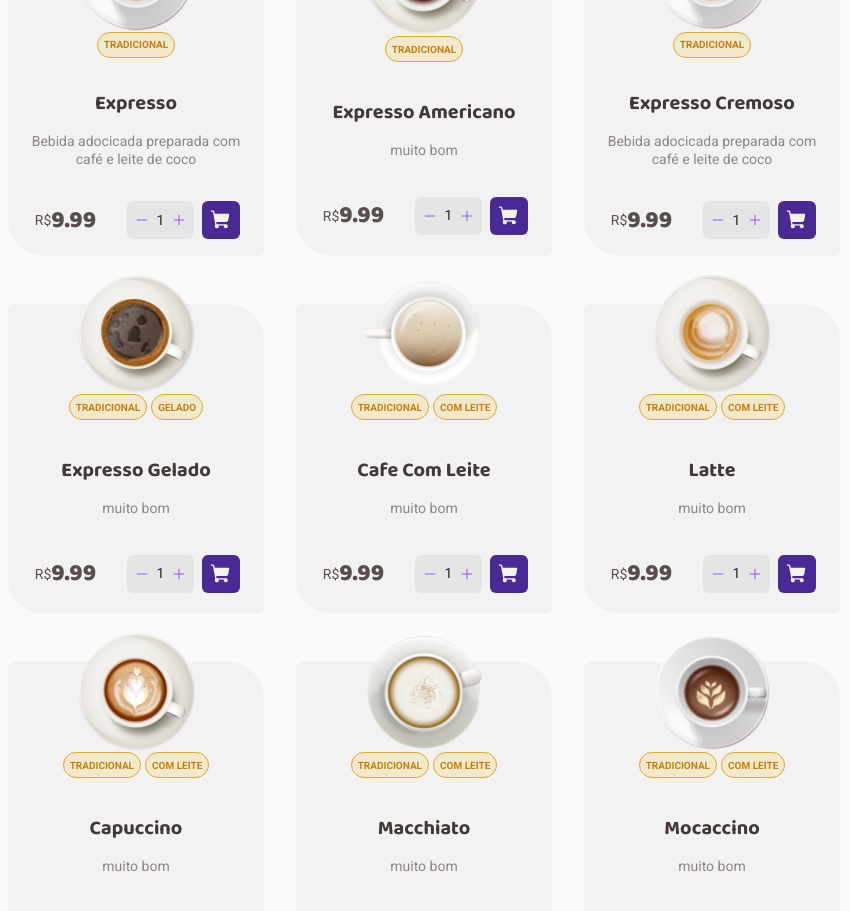
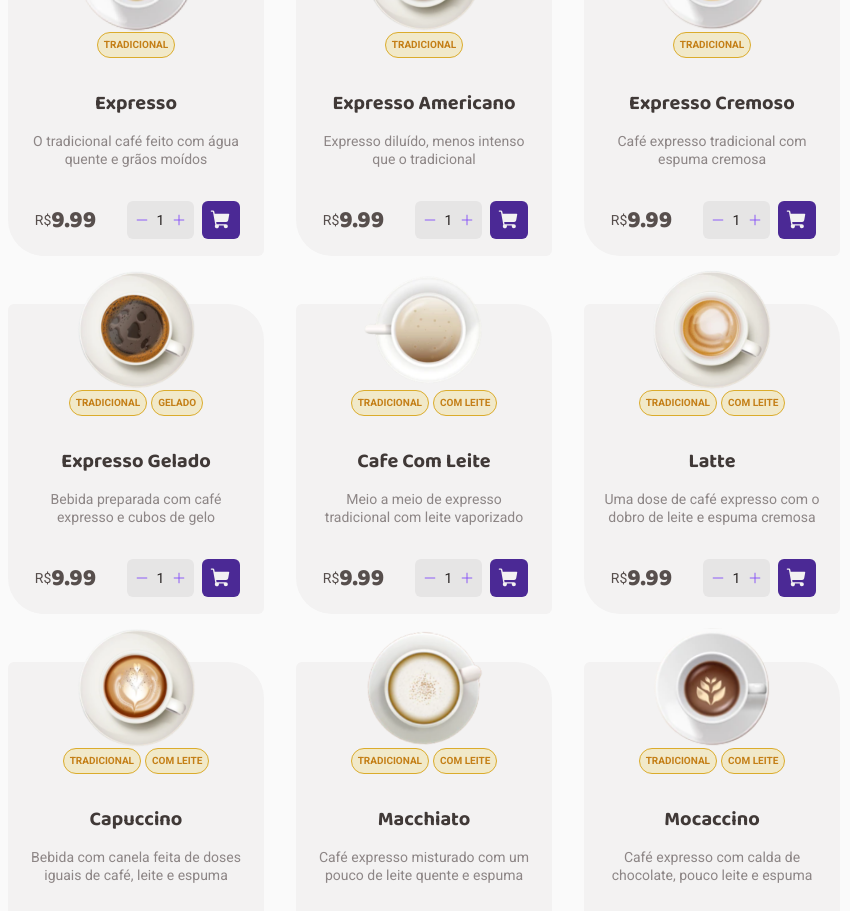
Before and after one commit to ithauront/delivery, a React (Vite) app: page / in a window 1280 px wide. Shown: the part 840-1751 px from the top of the page, without its empty margins (216-1066 px from the left). Built offline with nearby package versions, Linux system fonts and the light colour scheme; no server answers.

Commit message:
state for selectCoffeeCard
made a state for all the coffeeCards and a function to update the state on click of the shopping card button, now the array will have a register of all the coffeecards that are marked for purshase.

```diff
--- a/src/components/coffeelist/coffeeCard/index.tsx
+++ b/src/components/coffeelist/coffeeCard/index.tsx
@@ -2,7 +2,6 @@ import { ShoppingCart, Trash } from 'phosphor-react'
 import { Filter } from '../../filter'
 import { StyledCoffeeCard } from './styles'
 import { Counter } from '../../counter'
-import { useState } from 'react'
 import { CoffeeCardProps } from '../../../shared/utils/coffeeCards'
 
 interface Props extends CoffeeCardProps {}
@@ -14,19 +13,8 @@ export function CoffeeCard({
   coffeeCardDescription,
   isInCheckout = false,
   filterNames = [],
+  onCoffeeCardSelected,
 }: Props) {
-  const [coffeeCardStates, setCoffeeCardStates] = useState<{
-    isCoffeeCardSelected: boolean
-  }>({
-    isCoffeeCardSelected: false,
-  })
-
-  const handleIsCoofeeCardSelected = () => {
-    setCoffeeCardStates({
-      ...coffeeCardStates,
-      isCoffeeCardSelected: true,
-    })
-  }
   return (
     <>
       {isInCheckout ? (
@@ -86,7 +74,7 @@ export function CoffeeCard({
                 <Counter />
                 <button
                   className="purpleShoppingCart"
-                  onClick={handleIsCoofeeCardSelected}
+                  onClick={onCoffeeCardSelected}
                   // position: relative
                 >
                   <ShoppingCart weight="fill" size={22} />
--- a/src/components/coffeelist/index.tsx
+++ b/src/components/coffeelist/index.tsx
@@ -38,6 +38,19 @@ export function Coffeelist() {
     return matchingFilters.length > 0
   }
 
+  const [coffeeCardStates, setCoffeeCardStates] = useState(
+    coffeeCards.map(() => ({ isCoffeeCardSelected: false })),
+  )
+
+  const handleIsCoffeeCardSelected = (index: number) => {
+    setCoffeeCardStates((prevState) => {
+      const updatedStates = [...prevState]
+      updatedStates[index].isCoffeeCardSelected = true
+      return updatedStates
+    })
+    console.log(coffeeCardStates)
+  }
+
   return (
     <>
       <StyledCoffeeListHeader>
@@ -73,9 +86,18 @@ export function Coffeelist() {
 
       <StyledCoffeeList>
         <main>
-          {coffeeCards.map((coffeeCard) => {
+          {coffeeCards.map((coffeeCard, index) => {
             if (shouldRenderCoffeeCard(coffeeCard.filterNames)) {
-              return <CoffeeCard key={coffeeCard.key} {...coffeeCard} />
+              return (
+                <CoffeeCard
+                  key={coffeeCard.key}
+                  isCoffeeCardSelected={
+                    coffeeCardStates[index].isCoffeeCardSelected
+                  }
+                  onCoffeeCardSelected={() => handleIsCoffeeCardSelected(index)}
+                  {...coffeeCard}
+                />
+              )
             }
             return null
           })}
--- a/src/main.tsx
+++ b/src/main.tsx
@@ -1,7 +1,6 @@
 import React from 'react'
 import ReactDOM from 'react-dom/client'
-import { App} from './App.tsx'
-
+import { App } from './App.tsx'
 
 ReactDOM.createRoot(document.getElementById('root') as HTMLElement).render(
   <React.StrictMode>
--- a/src/shared/utils/coffeeCards.ts
+++ b/src/shared/utils/coffeeCards.ts
@@ -23,13 +23,14 @@ export interface CoffeeCardProps {
   isSelected?: boolean
   onClick?: (name: string) => void
   isCoffeeCardSelected?: boolean
+  onCoffeeCardSelected?: () => void
   key?: number
 }
 
 const coffeeCards: CoffeeCardProps[] = [
   {
     coffeeCardDescription:
-      'Bebida adocicada preparada com café e leite de coco',
+      'O tradicional café feito com água quente e grãos moídos',
     coffeeCardImg: expresso,
     coffeeCardName: 'Expresso',
     coffeeCardPrice: 9.99,
@@ -37,7 +38,7 @@ const coffeeCards: CoffeeCardProps[] = [
     key: 1,
   },
   {
-    coffeeCardDescription: 'muito bom',
+    coffeeCardDescription: 'Expresso diluído, menos intenso que o tradicional',
     coffeeCardImg: expressoAmer,
     coffeeCardName: 'Expresso Americano',
     coffeeCardPrice: 9.99,
@@ -45,8 +46,7 @@ const coffeeCards: CoffeeCardProps[] = [
     key: 2,
   },
   {
-    coffeeCardDescription:
-      'Bebida adocicada preparada com café e leite de coco',
+    coffeeCardDescription: 'Café expresso tradicional com espuma cremosa',
     coffeeCardImg: expressoCream,
     coffeeCardName: 'Expresso Cremoso',
     coffeeCardPrice: 9.99,
@@ -54,7 +54,7 @@ const coffeeCards: CoffeeCardProps[] = [
     key: 3,
   },
   {
-    coffeeCardDescription: 'muito bom',
+    coffeeCardDescription: 'Bebida preparada com café expresso e cubos de gelo',
     coffeeCardImg: ExpressoGel,
     coffeeCardName: 'Expresso Gelado',
     coffeeCardPrice: 9.99,
@@ -62,7 +62,8 @@ const coffeeCards: CoffeeCardProps[] = [
     key: 4,
   },
   {
-    coffeeCardDescription: 'muito bom',
+    coffeeCardDescription:
+      'Meio a meio de expresso tradicional com leite vaporizado',
     coffeeCardImg: CafeComLeite,
     coffeeCardName: 'Cafe Com Leite',
     coffeeCardPrice: 9.99,
@@ -70,7 +71,8 @@ const coffeeCards: CoffeeCardProps[] = [
     key: 5,
   },
   {
-    coffeeCardDescription: 'muito bom',
+    coffeeCardDescription:
+      'Uma dose de café expresso com o dobro de leite e espuma cremosa',
     coffeeCardImg: Latte,
     coffeeCardName: 'Latte',
     coffeeCardPrice: 9.99,
@@ -78,7 +80,8 @@ const coffeeCards: CoffeeCardProps[] = [
     key: 6,
   },
   {
-    coffeeCardDescription: 'muito bom',
+    coffeeCardDescription:
+      'Bebida com canela feita de doses iguais de café, leite e espuma',
     coffeeCardImg: Capuccino,
     coffeeCardName: 'Capuccino',
     coffeeCardPrice: 9.99,
@@ -86,7 +89,8 @@ const coffeeCards: CoffeeCardProps[] = [
     key: 7,
   },
   {
-    coffeeCardDescription: 'muito bom',
+    coffeeCardDescription:
+      'Café expresso misturado com um pouco de leite quente e espuma',
     coffeeCardImg: Macchiato,
     coffeeCardName: 'Macchiato',
     coffeeCardPrice: 9.99,
@@ -94,7 +98,8 @@ const coffeeCards: CoffeeCardProps[] = [
     key: 8,
   },
   {
-    coffeeCardDescription: 'muito bom',
+    coffeeCardDescription:
+      'Café expresso com calda de chocolate, pouco leite e espuma',
     coffeeCardImg: Mocaccino,
     coffeeCardName: 'Mocaccino',
     coffeeCardPrice: 9.99,
@@ -102,7 +107,8 @@ const coffeeCards: CoffeeCardProps[] = [
     key: 9,
   },
   {
-    coffeeCardDescription: 'muito bom',
+    coffeeCardDescription:
+      'Bebida feita com chocolate dissolvido no leite quente e café',
     coffeeCardImg: Choco,
     coffeeCardName: 'Chocolate Quente',
     coffeeCardPrice: 9.99,
@@ -110,7 +116,8 @@ const coffeeCards: CoffeeCardProps[] = [
     key: 10,
   },
   {
-    coffeeCardDescription: 'muito bom',
+    coffeeCardDescription:
+      'Drink gelado de café expresso com rum, creme de leite e hortelã',
     coffeeCardImg: Cubano,
     coffeeCardName: 'Cubano',
     coffeeCardPrice: 9.99,
@@ -127,7 +134,8 @@ const coffeeCards: CoffeeCardProps[] = [
     key: 12,
   },
   {
-    coffeeCardDescription: 'Muito bom',
+    coffeeCardDescription:
+      'Bebida preparada com grãos de café árabe e especiarias',
     coffeeCardImg: Arabe,
     coffeeCardName: 'Arabe',
     coffeeCardPrice: 9.99,
@@ -135,7 +143,8 @@ const coffeeCards: CoffeeCardProps[] = [
     key: 13,
   },
   {
-    coffeeCardDescription: 'Muito bom',
+    coffeeCardDescription:
+      'Bebida a base de café, uísque irlandês, açúcar e chantilly',
     coffeeCardImg: Irlandes,
     coffeeCardName: 'Irlandês',
     coffeeCardPrice: 9.99,
```
